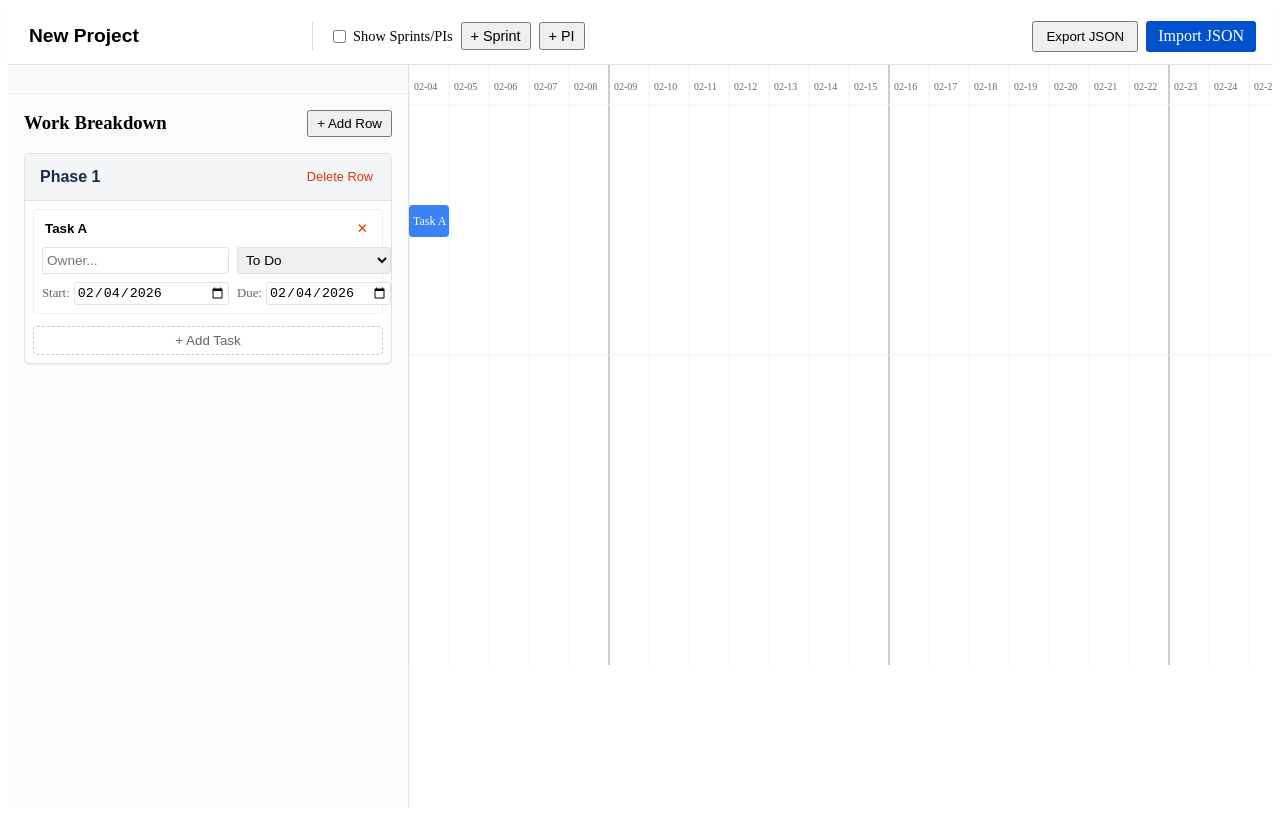
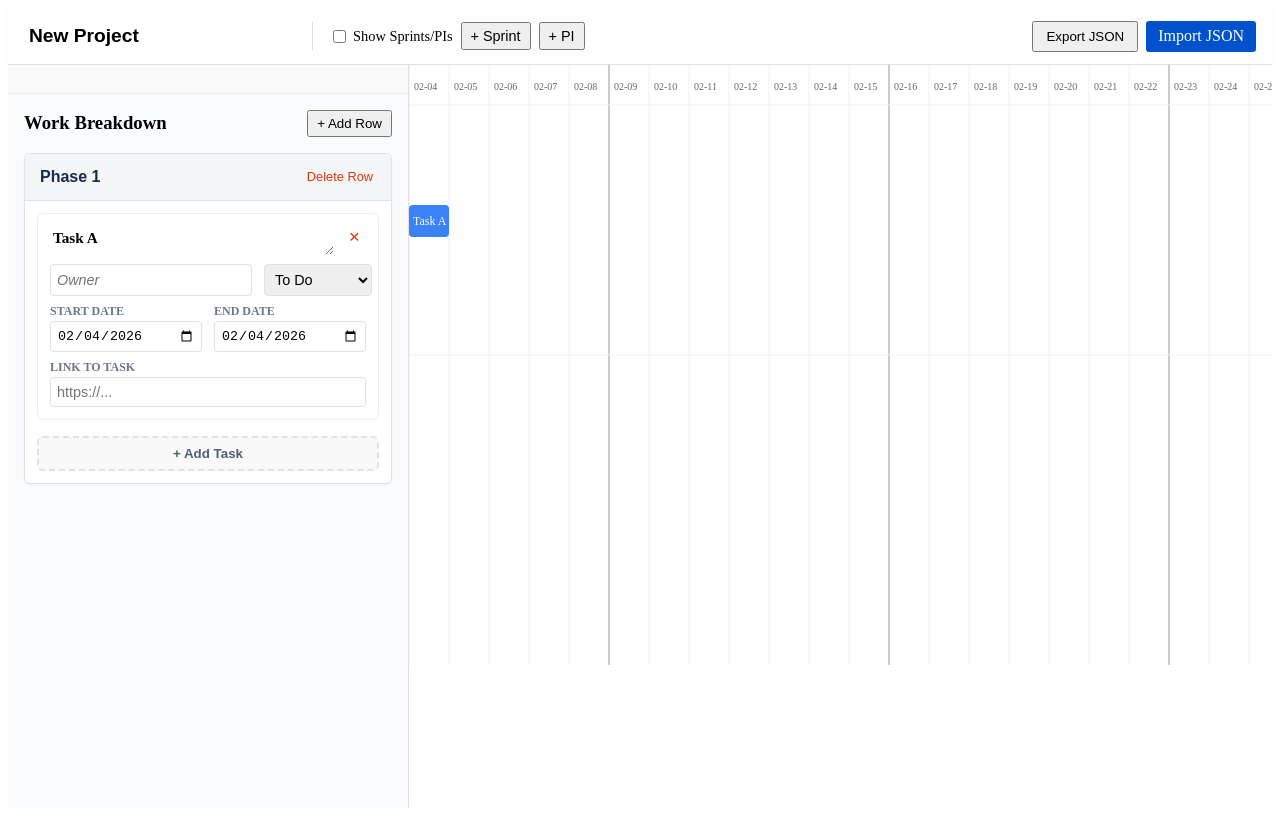
Before and after one commit to ssinha102/gantt_chart, a React (Vite) app: page / in a window 1280 px wide. Built offline with nearby package versions, Linux system fonts and the light colour scheme.

Commit message:
Update DebugList.tsx

```diff
--- a/src/components/Grid/DebugList.tsx
+++ b/src/components/Grid/DebugList.tsx
@@ -7,6 +7,17 @@ export const DebugList: React.FC = () => {
 
   const handleStatusChange = (taskId: string, val: string) => {
     updateTask(taskId, { status: val as Task['status'] });
+  };
+
+  const handleLinkChange = (taskId: string, val: string) => {
+    updateTask(taskId, { link: val });
+  };
+
+  // Helper to ensure link is clickable
+  const getSafeLink = (link?: string) => {
+    if (!link) return '';
+    if (link.startsWith('http://') || link.startsWith('https://')) return link;
+    return `https://${link}`;
   };
 
   return (
@@ -19,7 +30,7 @@ export const DebugList: React.FC = () => {
       <div>
         {doc.rows.map(row => (
           <div key={row.id} style={{ marginBottom: '1.5rem', border: '1px solid #dfe1e6', borderRadius: '6px', background: '#fff', boxShadow: '0 1px 2px rgba(0,0,0,0.05)' }}>
-            {/* Row Header (Now Editable) */}
+            {/* Row Header */}
             <div style={{
               padding: '0.75rem',
               borderBottom: '1px solid #dfe1e6',
@@ -46,71 +57,144 @@ export const DebugList: React.FC = () => {
             </div>
 
             {/* Task List */}
-            <div style={{ padding: '0.5rem' }}>
+            <div style={{ padding: '0.75rem' }}>
               {doc.tasks.filter(t => t.rowId === row.id).map(task => (
                 <div key={task.id} style={{
                   display: 'flex',
                   flexDirection: 'column',
                   gap: '8px',
-                  padding: '8px',
+                  padding: '12px',
                   border: '1px solid #eee',
-                  marginBottom: '8px',
-                  borderRadius: '4px',
-                  background: '#fff'
+                  marginBottom: '12px',
+                  borderRadius: '6px',
+                  background: '#fff',
+                  boxShadow: '0 1px 2px rgba(0,0,0,0.02)'
                 }}>
-                  {/* Top Line: Name & Delete */}
-                  <div style={{ display: 'flex', gap: '8px', alignItems: 'center' }}>
-                    <input
+                  {/* Row 1: Title (Bold) & Delete */}
+                  <div style={{ display: 'flex', gap: '8px', alignItems: 'flex-start' }}>
+                    <textarea
                       value={task.name}
                       onChange={(e) => updateTask(task.id, { name: e.target.value })}
-                      style={{ flex: 1, fontWeight: '600', border: '1px solid transparent', padding: '2px' }}
-                      placeholder="Task Name"
+                      style={{
+                        flex: 1,
+                        fontWeight: '700',
+                        fontSize: '0.95rem',
+                        border: '1px solid transparent',
+                        padding: '2px',
+                        resize: 'vertical',
+                        minHeight: '24px',
+                        fontFamily: 'inherit'
+                      }}
+                      placeholder="Task Title"
+                      rows={1}
                     />
-                     <button onClick={() => deleteTask(task.id)} style={{ color: '#de350b', cursor: 'pointer', border: 'none', background: 'transparent' }}>✕</button>
+                     <button onClick={() => deleteTask(task.id)} style={{ color: '#de350b', cursor: 'pointer', border: 'none', background: 'transparent', fontSize: '1.2rem', lineHeight: '1' }}>&times;</button>
                   </div>
 
-                  {/* Details Line: Dates, Owner, Status */}
-                  <div style={{ display: 'grid', gridTemplateColumns: '1fr 1fr', gap: '8px' }}>
+                  {/* Row 2: Owner (Italics) & Status */}
+                  <div style={{ display: 'grid', gridTemplateColumns: '1fr 1fr', gap: '12px' }}>
                     <input
-                      placeholder="Owner..."
+                      placeholder="Owner"
                       value={task.owner || ''}
                       onChange={(e) => updateTask(task.id, { owner: e.target.value })}
-                      style={{ border: '1px solid #dfe1e6', borderRadius: '3px', padding: '4px', fontSize: '0.85rem' }}
+                      style={{
+                        border: '1px solid #dfe1e6',
+                        borderRadius: '4px',
+                        padding: '6px',
+                        fontSize: '0.9rem',
+                        fontStyle: 'italic'
+                      }}
                     />
                     <select
                       value={task.status || 'todo'}
                       onChange={(e) => handleStatusChange(task.id, e.target.value)}
-                      style={{ border: '1px solid #dfe1e6', borderRadius: '3px', padding: '4px', fontSize: '0.85rem' }}
+                      style={{ border: '1px solid #dfe1e6', borderRadius: '4px', padding: '6px', fontSize: '0.9rem' }}
                     >
                       <option value="todo">To Do</option>
                       <option value="in-progress">In Progress</option>
                       <option value="blocked">Blocked</option>
                       <option value="done">Done</option>
                     </select>
-                    <div style={{ display: 'flex', alignItems: 'center', gap: '4px', fontSize: '0.8rem', color: '#666' }}>
-                      <span>Start:</span>
+                  </div>
+
+                  {/* Row 3: Dates (Expanded) */}
+                  <div style={{ display: 'grid', gridTemplateColumns: '1fr 1fr', gap: '12px' }}>
+                     <div style={{ display: 'flex', flexDirection: 'column', gap: '2px' }}>
+                        <label style={{ fontSize: '0.75rem', color: '#6b778c', fontWeight: '600' }}>START DATE</label>
                         <input
                           type="date"
                           value={task.start}
                           onChange={(e) => updateTask(task.id, { start: e.target.value })}
-                        style={{ border: '1px solid #dfe1e6', borderRadius: '3px', padding: '2px', width: '100%' }}
+                          style={{ border: '1px solid #dfe1e6', borderRadius: '4px', padding: '6px', width: '100%', boxSizing: 'border-box' }}
                         />
                      </div>
-                    <div style={{ display: 'flex', alignItems: 'center', gap: '4px', fontSize: '0.8rem', color: '#666' }}>
-                      <span>Due:</span>
+                     <div style={{ display: 'flex', flexDirection: 'column', gap: '2px' }}>
+                        <label style={{ fontSize: '0.75rem', color: '#6b778c', fontWeight: '600' }}>END DATE</label>
                         <input
                           type="date"
                           value={task.end}
                           onChange={(e) => updateTask(task.id, { end: e.target.value })}
-                        style={{ border: '1px solid #dfe1e6', borderRadius: '3px', padding: '2px', width: '100%' }}
+                          style={{ border: '1px solid #dfe1e6', borderRadius: '4px', padding: '6px', width: '100%', boxSizing: 'border-box' }}
                         />
                      </div>
                   </div>
+
+                  {/* Row 4: Link (Blue if populated) */}
+                  <div style={{ display: 'flex', flexDirection: 'column', gap: '2px' }}>
+                    <label style={{ fontSize: '0.75rem', color: '#6b778c', fontWeight: '600' }}>LINK TO TASK</label>
+                    <div style={{ display: 'flex', gap: '8px' }}>
+                      <input
+                        placeholder="https://..."
+                        value={task.link || ''}
+                        onChange={(e) => handleLinkChange(task.id, e.target.value)}
+                        style={{
+                          flex: 1,
+                          border: '1px solid #dfe1e6',
+                          borderRadius: '4px',
+                          padding: '6px',
+                          fontSize: '0.9rem',
+                          color: task.link ? '#0052cc' : 'inherit',
+                          textDecoration: task.link ? 'underline' : 'none'
+                        }}
+                      />
+                      {task.link && (
+                        <a
+                          href={getSafeLink(task.link)}
+                          target="_blank"
+                          rel="noreferrer"
+                          style={{
+                            padding: '6px 12px',
+                            background: '#0052cc',
+                            color: 'white',
+                            borderRadius: '4px',
+                            textDecoration: 'none',
+                            fontSize: '0.9rem',
+                            display: 'flex',
+                            alignItems: 'center'
+                          }}
+                        >
+                          Open
+                        </a>
+                      )}
+                    </div>
+                  </div>
+
                 </div>
               ))}
+
               <button
                 onClick={() => addTask(row.id, "New Task")}
-                style={{ width: '100%', padding: '6px', marginTop: '4px', border: '1px dashed #ccc', background: 'transparent', color: '#666', cursor: 'pointer', borderRadius: '4px' }}
+                style={{
+                  width: '100%',
+                  padding: '8px',
+                  marginTop: '4px',
+                  border: '2px dashed #dfe1e6',
+                  background: '#f9f9fa',
+                  color: '#505f79',
+                  cursor: 'pointer',
+                  borderRadius: '6px',
+                  fontWeight: '600'
+                }}
               >
                 + Add Task
               </button>
```
Lines whose indentation alone changed are shown as unchanged.
